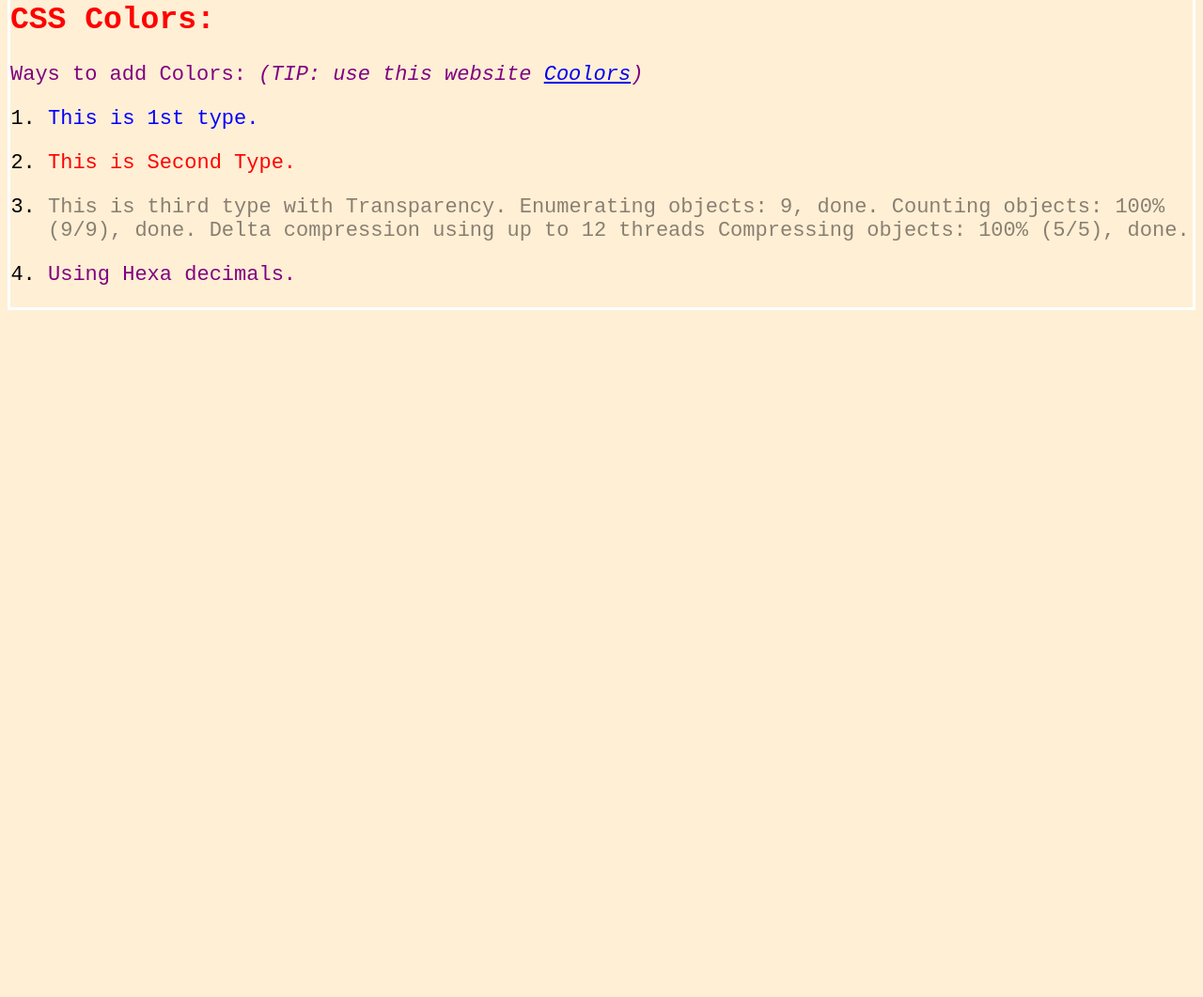
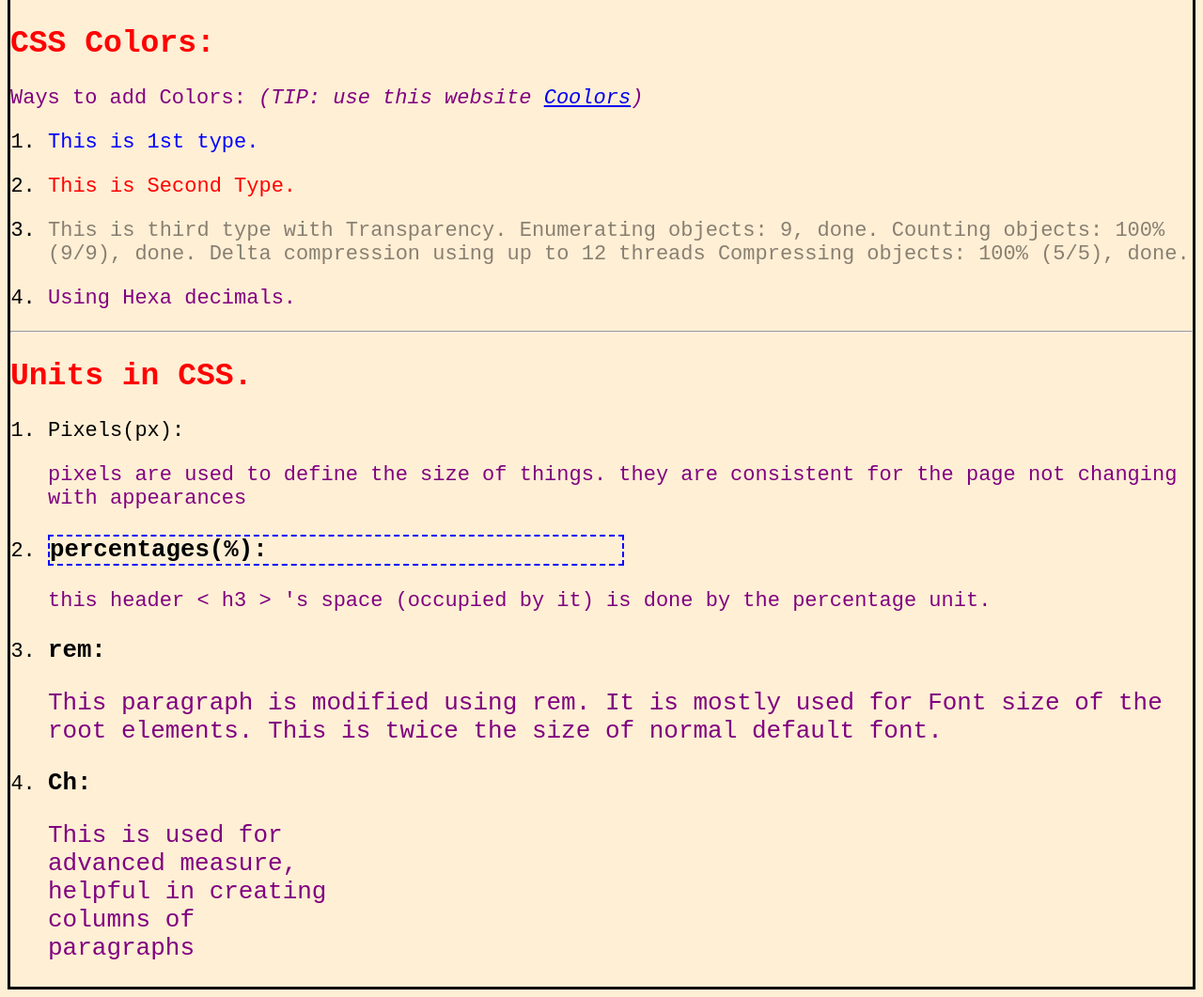
Before and after one commit to bhargav-1673/web-development, a plain HTML site: page Css/index.html in a window 1280 px wide. Shown: the part 1381-2442 px from the top of the page at 94% size. Before the commit the page ends 1719 px from the top, so only its background shows below. Drawn offline with Linux system fonts and the light colour scheme.

Commit message:
CSS Units

```diff
--- a/Css/index.html
+++ b/Css/index.html
@@ -27,6 +27,9 @@
                 </li>
                 <li>
                     <a href="#colors">CSS Color</a>
+                </li>
+                <li>
+                    <a href="#units">CSS Units</a>
                 </li>
             </ol>
         </nav>
@@ -143,8 +146,41 @@
                 </ol>
                 </p>
             </section>
+            <hr>
+            <section id="units">
+                <h2>
+                    Units in CSS.
+                </h2>
+                <ol>
+                    <li>
+                        Pixels(px):
+                        <p>
+                            pixels are used to define the size of things.
+                            they are consistent for the page not changing with appearances
+                        </p>
+                    </li>
+                    <li>
+                        <h3 id="Percent">percentages(%):</h3>
+                        <p>
+                            this header &lt; h3 &gt; 's space (occupied by it) is done by the percentage unit.
+                        </p>
+                    </li>
+                    <li>
+                        <h3>rem:</h3>
+                        <p id="Rootem">
+                            This paragraph is modified using rem. It is mostly used for Font size of the root elements. This is twice the size of normal default font.
+                        </p>
+                    </li>
+                    <li>
+                        <h3>Ch:</h3>
+                        <p id="columns">
+                            This is used for advanced measure, helpful in creating columns of paragraphs
+                        </p>
+                    </li>
+                </ol>
+            </section>
         </article>
     </main>
 </body>
 
-</html>
+</htm
--- a/Css/style.css
+++ b/Css/style.css
@@ -10,7 +10,7 @@ p{
 body {
     font-size: 22px;
     background: papayawhip;
-    border: 3px solid white;
+    border: 3px solid black;
 }
 
 .red {
@@ -50,3 +50,18 @@ p span {
 #c3{
     color: rgba(0, 0, 0, 0.468);
 }
+
+
+#Percent {
+    border: 2px dashed blue;
+    width: 50%;
+}
+
+#Rootem {
+    font-size: 2rem;
+}
+
+#columns {
+    font-size: 2rem;
+    width: 20ch ;
+}
```
